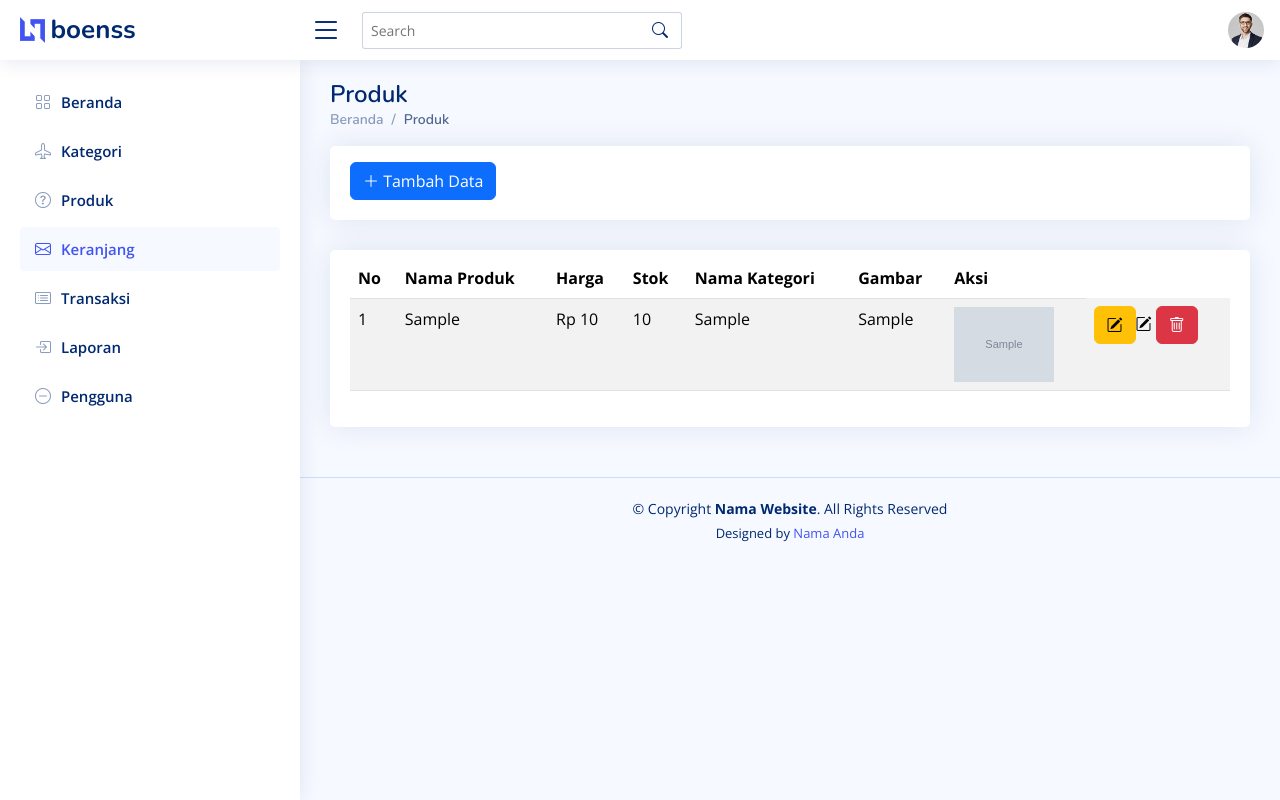
After one commit to Tulusadiguno30/Boenss, a PHP site: page /produk.php in a window 1280 px wide. The commit adds this page. Run offline with PHP 8.4, Linux system fonts and the light colour scheme; tables that the repository leaves empty or names only in its code hold one stand-in row (values such as "Sample post"); grey boxes marked "Sample" are stand-in pictures; some libraries are stand-ins or nearby versions.

Commit message:
menambahkan produk.php

```diff
--- a/admin/index.php
+++ b/admin/index.php
@@ -97,7 +97,7 @@
 
       <li class="nav-item">
         <a class="nav-link " href="index.php">
-        <i class="bi bi-shop"></i>
+        <i class="bi bi-grid"></i>
           <span>Beranda</span>
         </a>
       </li><!-- End Dashboard Nav -->
@@ -214,9 +214,7 @@
                       <i class="bi bi-currency-dollar"></i>
                     </div>
                     <div class="ps-3">
-                      <h6>Rp.36200
-
-
+                      <h6>Rp.32.264</h6>
                     </div>
                   </div>
                 </div>
--- a/admin/kategori.php
+++ b/admin/kategori.php
@@ -218,11 +218,11 @@
                       $no = 1;
 
                       $query = isset($_POST['query']) ? mysqli_real_escape_string($koneksi, $_POST['query']) : '';
-                      $sql_query = "SELECT id_kategori, nm_kategori
+                      $sql_query = "SELECT id_ktg, nm_ktg
                       FROM tb_kategori";
 
                       if (!empty($query)) {
-                          $sql_query .= " WHERE nm_kategori LIKE
+                          $sql_query .= " WHERE nm_ktg LIKE
                           '%$query%'";
                       }
 
--- /dev/null
+++ b/admin/produk.php
@@ -0,0 +1,292 @@
+<!DOCTYPE html>
+<html lang="en">
+
+<head>
+    <meta charset="utf-8">
+    <meta content="width=device-width, initial-scale=1.0" name="viewport">
+
+    <title>Produk - boenss Admin</title>
+    <meta content="" name="description">
+    <meta content="" name="keywords">
+
+    <!-- Favicons -->
+    <link href="assets/img/favicon.png" rel="icon">
+    <link href="assets/img/apple-touch-icon.png" rel="apple-touch-icon">
+
+    <!-- Google Fonts -->
+    <link href="https://fonts.gstatic.com" rel="preconnect">
+    <link href="https://fonts.googleapis.com/css?family=Open+Sans:300,300i,400,400i,600,600i,700,700i|Nunito:300,300i,400,400i,600,600i,700,700i|Poppins:300,300i,400,400i,500,500i,600,600i,700,700i" rel="stylesheet">
+
+    <!-- Vendor CSS Files -->
+    <link href="assets/vendor/bootstrap/css/bootstrap.min.css" rel="stylesheet">
+    <link href="assets/vendor/bootstrap-icons/bootstrap-icons.css" rel="stylesheet">
+    <link href="assets/vendor/boxicons/css/boxicons.min.css" rel="stylesheet">
+    <link href="assets/vendor/quill/quill.snow.css" rel="stylesheet">
+    <link href="assets/vendor/quill/quill.bubble.css" rel="stylesheet">
+    <link href="assets/vendor/remixicon/remixicon.css" rel="stylesheet">
+    <link href="assets/vendor/simple-datatables/style.css" rel="stylesheet">
+
+    <!-- Template Main CSS File -->
+    <link href="assets/css/style.css" rel="stylesheet">
+</head>
+
+<body>
+
+    <!-- ======= Header ======= -->
+    <header id="header" class="header fixed-top d-flex align-items-center">
+
+        <div class="d-flex align-items-center justify-content-between">
+            <a href="index.php" class="logo d-flex align-items-center">
+                <img src="assets/img/logo.png" alt="">
+                <span class="d-none d-lg-block">boenss</span>
+            </a>
+            <i class="bi bi-list toggle-sidebar-btn"></i>
+        </div><!-- End Logo -->
+
+        <div class="search-bar">
+            <form class="search-form d-flex align-items-center" method="GET" action="">
+                <input type="text" name="query" placeholder="Search" title="Enter search keyword">
+                <button type="submit" title="Search"><i class="bi bi-search"></i></button>
+            </form>
+        </div><!-- End Search Bar -->
+
+        <nav class="header-nav ms-auto">
+            <ul class="d-flex align-items-center">
+
+                <li class="nav-item d-block d-lg-none">
+                    <a class="nav-link nav-icon search-bar-toggle " href="#">
+                        <i class="bi bi-search"></i>
+                    </a>
+                </li><!-- End Search Icon-->
+
+                <li class="nav-item dropdown pe-3">
+
+                    <a class="nav-link nav-profile d-flex align-items-center pe-0" href="#" data-bs-toggle="dropdown">
+                        <img src="assets/img/profile-img.jpg" alt="Profile" class="rounded-circle">
+                        <!-- profile-img.jpg diganti dengan foto kalian -->
+                    </a><!-- End Profile Iamge Icon -->
+
+                    <ul class="dropdown-menu dropdown-menu-end dropdown-menu-arrow profile">
+                        <li class="dropdown-header">
+                            <h6>Nama Kalian</h6>
+                            <span>Admin</span>
+                        </li>
+                        <li>
+                            <hr class="dropdown-divider">
+                        </li>
+                        <li>
+                            <hr class="dropdown-divider">
+                        </li>
+
+                        <li>
+                            <a class="dropdown-item d-flex align-items-center" href="#">
+                                <i class="bi bi-box-arrow-right"></i>
+                                <span>Sign Out</span>
+                            </a>
+                        </li>
+
+                    </ul><!-- End Profile Dropdown Items -->
+                </li><!-- End Profile Nav -->
+
+            </ul>
+        </nav><!-- End Icons Navigation -->
+
+    </header><!-- End Header -->
+
+    <aside id="sidebar" class="sidebar">
+
+        <ul class="sidebar-nav" id="sidebar-nav">
+
+            <li class="nav-item">
+                <a class="nav-link collapsed" href="index.php">
+                    <i class="bi bi-grid"></i>
+                    <span>Beranda</span>
+                </a>
+            </li><!-- End Dashboard Nav -->
+            <li class="nav-item">
+                <a class="nav-link collapsed" href="kategori.php">
+                    <i class="bi bi-airplane"></i>
+                    <span>Kategori</span>
+                </a>
+            </li><!-- End Kategori Page Nav -->
+
+            <li class="nav-item">
+                <a class="nav-link collapsed" href="produk.php">
+                    <i class="bi bi-question-circle"></i>
+                    <span>Produk</span>
+                </a>
+            </li><!-- End Produk Page Nav -->
+
+            <li class="nav-item">
+                <a class="nav-link" href="keranjang.php">
+                    <i class="bi bi-envelope"></i>
+                    <span>Keranjang</span>
+                </a>
+            </li><!-- End Keranjang Page Nav -->
+
+            <li class="nav-item">
+                <a class="nav-link collapsed" href="transaksi.php">
+                    <i class="bi bi-card-list"></i>
+                    <span>Transaksi</span>
+                </a>
+            </li><!-- End Transaksi Page Nav -->
+
+            <li class="nav-item">
+                <a class="nav-link collapsed" href="laporan.php">
+                    <i class="bi bi-box-arrow-in-right"></i>
+                    <span>Laporan</span>
+                </a>
+            </li><!-- End Laporan Page Nav -->
+
+            <li class="nav-item">
+                <a class="nav-link collapsed" href="pengguna.php">
+                    <i class="bi bi-dash-circle"></i>
+                    <span>Pengguna</span>
+                </a>
+            </li><!-- End pengguna Page Nav -->
+        </ul>
+
+    </aside><!-- End Sidebar-->
+
+    <main id="main" class="main">
+
+        <div class="pagetitle">
+            <h1>Produk</h1>
+            <nav>
+                <ol class="breadcrumb">
+                    <li class="breadcrumb-item"><a href="index.php">Beranda</a></li>
+                    <li class="breadcrumb-item active">Produk</li>
+                </ol>
+            </nav>
+        </div><!-- End Page Title -->
+
+        <div class="row">
+            <div class="col-lg-12">
+                <div class="card">
+                    <div class="card-body">
+                        <a href="t_produk.php" class="btn btn-primary mt-3">
+                            <i class="bi bi-plus-lg"></i> Tambah Data
+                        </a>
+                    </div>
+                </div>
+            </div>
+        </div>
+
+        <section class="section">
+            <div class="row">
+
+                <div class="col-lg-12">
+
+                    <div class="card">
+                        <div class="card-body">
+
+                            <!-- Table with stripped rows -->
+                            <table class="table table-striped mt-2">
+                                <thead>
+                                    <tr>
+                                        <th scope="col">No</th>
+                                        <th scope="col">Nama Produk</th>
+                                        <th scope="col">Harga</th>
+                                        <th scope="col">Stok</th>
+                                        <th scope="col">Nama Kategori</th>
+                                        <th scope="col">Gambar</th>
+                                        <th scope="col">Aksi</th>
+                                    </tr>
+                                </thead>
+                                <tbody>
+                                  <?php
+
+                                  include "koneksi.php";
+                                  $no = 1;
+
+                                  // Ambil keyword pencarian dari GET
+                                  $query = isset($_GET['query']) ? mysqli_real_escape_string($koneksi, $_GET['query']) : '';
+
+                                 // Tambahkan WHERE jika query tidak kosong
+                                 $sql_query = "SELECT tb_produk.*, tb_kategori.nm_ktg FROM tb_produk LEFT JOIN tb_kategori ON tb_produk.id_kategori =tb_kategori.id_ktg";
+
+                                 if (!empty($query)) {
+                                 $sql_query .= " WHERE tb_produk.nm_produk LIKE '%$query%' OR tb_kategori.nm_ktg LIKE '%$query%' OR tb_produk.desk LIKE '%$query%'";
+
+                                   }
+
+                                $sql = mysqli_query($koneksi, $sql_query);
+
+                                 if (mysqli_num_rows($sql) > 0) {
+                                 while ($hasil = mysqli_fetch_array($sql)) {
+                                 ?>
+                                      <tr>
+                                         <td><?php echo $no++; ?></td>
+                                         <td><?php echo $hasil['nm_produk']; ?></td>
+                                         <td>Rp <?php echo number_format($hasil['harga'], 0, ',', '.'); ?></td>
+                                         <td><?php echo $hasil['stok']; ?></td>
+                                         <td><?php echo $hasil['desk']; ?></td>
+                                         <td><?php echo $hasil['nm_kategori']; ?></td>
+
+                                         <td>
+
+                                            <?php if (!empty($hasil['gambar'])) { ?>
+                                                <img src="produk_img/<?php echo $hasil['gambar']; ?>" width="100">
+                                            <?php } else { ?>
+                                                Tidak ada gambar
+                                            <?php } ?>
+                                         </td>
+                                         <td>
+                                            <a href="e_produk.php?id=<?php echo $hasil['id_produk']; ?>" class = "btn btn-warning">
+                                                 <i class="bi bi-pencil-square"></i.>
+                                            </a>
+                                            <a href="h_produk.php?id=<?php echo $hasil['id_produk']; ?>" class = "btn btn-danger" onclick="return confirm('apakah anda yakin menghapus data?')">
+                                                 <i class="bi bi-trash"></i>
+                                            </a>
+                                         </td>
+                                     </tr>
+                                  <?php
+                                  }
+                               }else {
+                               ?>
+                               <tr>
+                                   <td colspan="8" class="text-center">data tidak ditemukan</td>
+                               </tr>
+                             <?php
+                             }
+                             ?>
+                                </tbody>
+                            </table>
+                            <!-- End Table with stripped rows -->
+
+                        </div>
+                    </div>
+                </div>
+            </div>
+        </section>
+
+    </main><!-- End #main -->
+
+    <!-- ======= Footer ======= -->
+    <footer id="footer" class="footer">
+        <div class="copyright">
+            &copy; Copyright <strong><span>Nama Website</span></strong>. All Rights Reserved
+        </div>
+        <div class="credits">
+            Designed by <a href="https://instagram.com/namaig/">Nama Anda</a>
+        </div>
+    </footer><!-- End Footer -->
+
+    <a href="#" class="back-to-top d-flex align-items-center justify-content-center"><i class="bi bi-arrow-up-short"></i></a>
+
+    <!-- Vendor JS Files -->
+    <script src="assets/vendor/apexcharts/apexcharts.min.js"></script>
+    <script src="assets/vendor/bootstrap/js/bootstrap.bundle.min.js"></script>
+    <script src="assets/vendor/chart.js/chart.umd.js"></script>
+    <script src="assets/vendor/echarts/echarts.min.js"></script>
+    <script src="assets/vendor/quill/quill.min.js"></script>
+    <script src="assets/vendor/simple-datatables/simple-datatables.js"></script>
+    <script src="assets/vendor/tinymce/tinymce.min.js"></script>
+    <script src="assets/vendor/php-email-form/validate.js"></script>
+
+    <!-- Template Main JS File -->
+    <script src="assets/js/main.js"></script>
+
+</body>
+
+</html>
```
